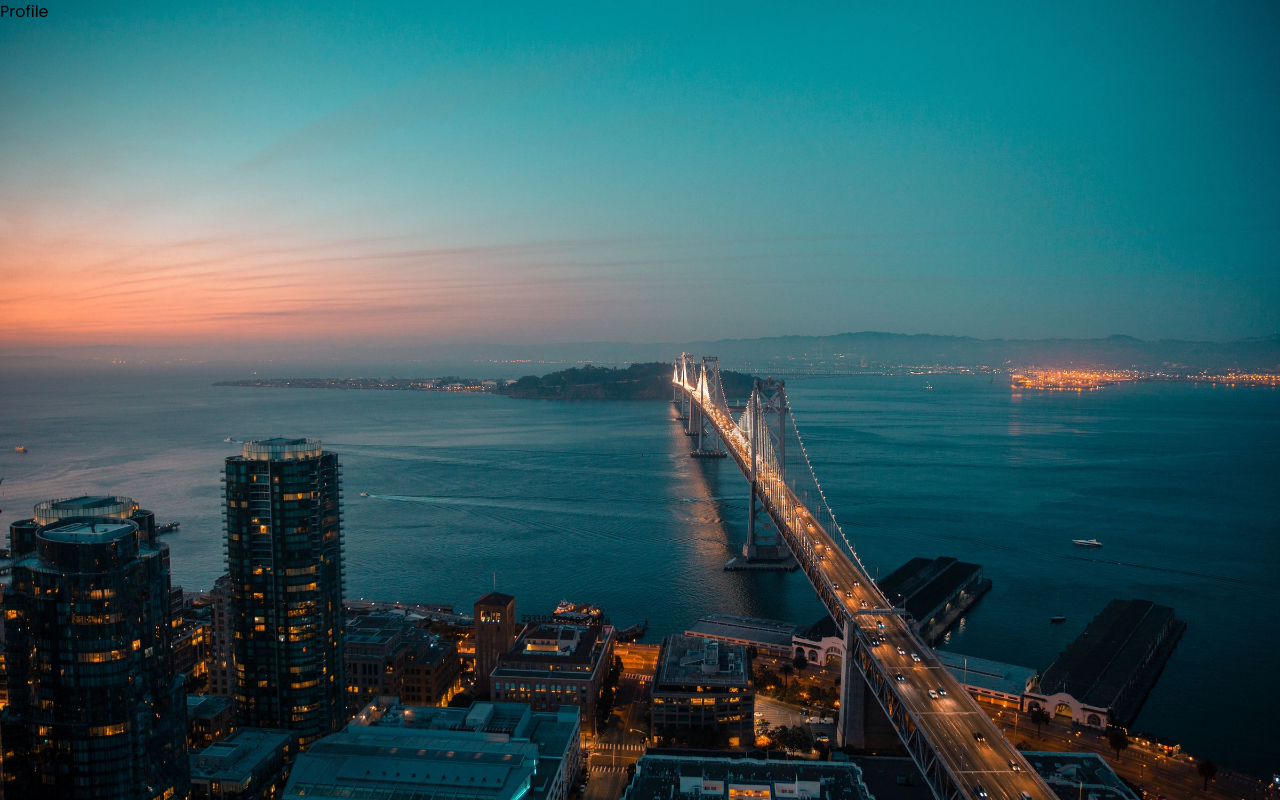
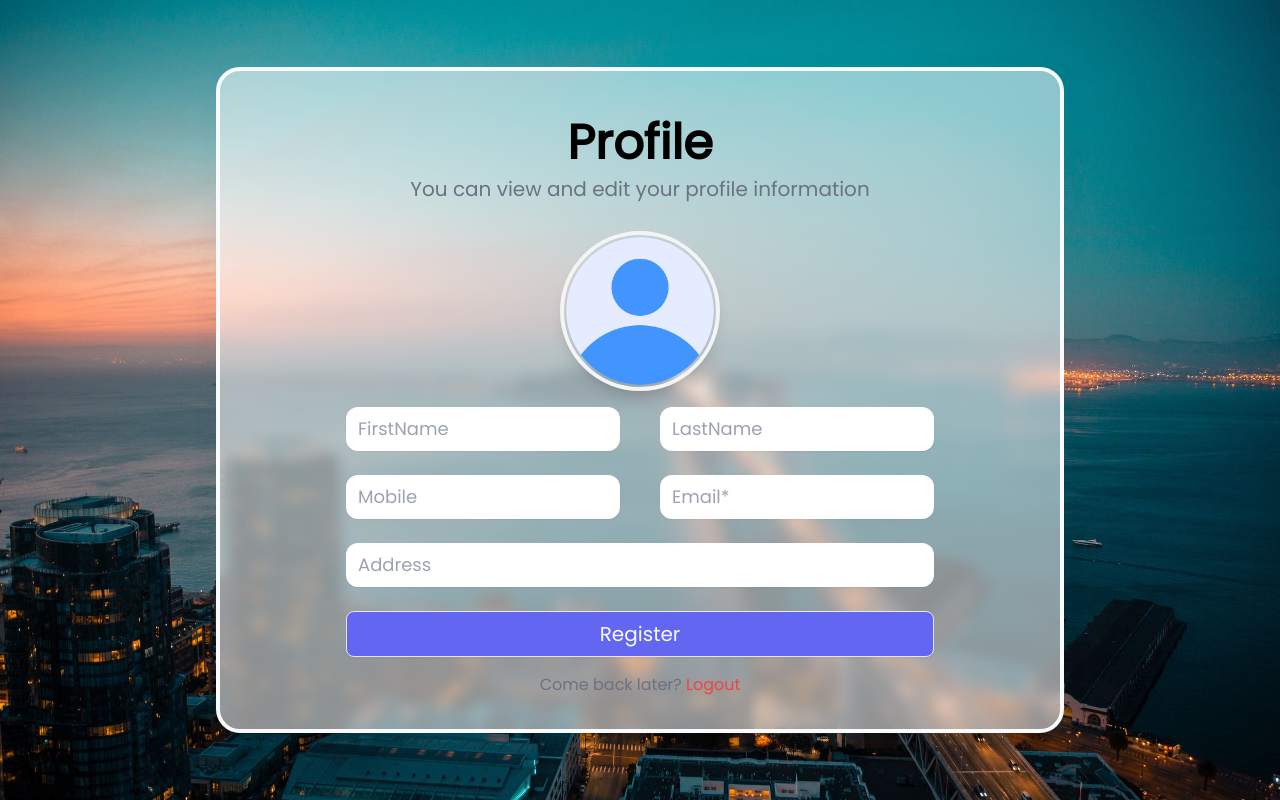
Before and after one commit to yiukuenchu/user-profile-dashboard, a React (Create React App) app in the folder frontend/: page /profile in a window 1280 px wide. Built offline with nearby package versions, Linux system fonts and the light colour scheme.

Commit message:
Implement Profile UI and profile page validation

```diff
--- a/frontend/src/components/Profile.js
+++ b/frontend/src/components/Profile.js
@@ -1,7 +1,125 @@
-import React from 'react'
+import React, { useState } from 'react';
+import { Link } from 'react-router-dom';
+import avatar from '../assets/profile.png';
+import styles from '../styles/Username.module.css';
+import extend from '../styles/Profile.module.css';
+import { Toaster } from 'react-hot-toast';
+import { useFormik } from 'formik';
+import { profileValidate } from '../helper/validate';
+import convertToBase64 from '../helper/convertImage';
 
-export default function Profile(){
-    return(
-        <div>Profile</div>
-    )
+export default function Profile() {
+  const [file, setFile] = useState();
+
+  const formik = useFormik({
+    initialValues: {
+      firstName: '',
+      lastName: '',
+      email: '',
+      mobile: '',
+      address: '',
+    },
+    validate: profileValidate,
+    validateOnBlur: false,
+    validateOnChange: false,
+    onSubmit: async (values) => {
+      values = await Object.assign(values, { profile: file || '' });
+      console.log(values);
+    },
+  });
+
+  /** file upload function */
+  const onUpload = async (e) => {
+    const base64 = await convertToBase64(e.target.files[0]);
+    setFile(base64);
+  };
+
+  return (
+    <div className="container mx-auto">
+      <Toaster position="top-center" reverseOrder={false}></Toaster>
+
+      <div className="flex justify-center items-center h-screen">
+        <div
+          className={`${styles.glass} ${extend.glass}`}
+          style={{ width: '40%', paddingTop: '3em' }}
+        >
+          <div className="title flex flex-col items-center">
+            <h4 className="text-5xl font-bold">Profile</h4>
+            <span className="py-2 text-xl w-2/3 text-center text-gray-500">
+              You can view and edit your profile information
+            </span>
+          </div>
+
+          <form className="py-1" onSubmit={formik.handleSubmit}>
+            <div className="profile flex justify-center py-4">
+              <label htmlFor="profile">
+                <img
+                  src={file || avatar}
+                  className={`${styles.profile_img} ${extend.profile_img}`}
+                  alt="avatar"
+                ></img>
+              </label>
+              <input
+                onChange={onUpload}
+                type="file"
+                id="profile"
+                name="profile"
+              ></input>
+            </div>
+
+            <div className="textbox flex flex-col items-center gap-6">
+              <div className="name flex w-3/4 gap-10">
+                <input
+                  {...formik.getFieldProps('firstName')}
+                  className={`${styles.textbox} ${extend.textbox}`}
+                  type="text"
+                  placeholder="FirstName"
+                ></input>
+                <input
+                  {...formik.getFieldProps('lastName')}
+                  className={`${styles.textbox} ${extend.textbox}`}
+                  type="text"
+                  placeholder="LastName"
+                ></input>
+              </div>
+
+              <div className="name flex w-3/4 gap-10">
+                <input
+                  {...formik.getFieldProps('mobile')}
+                  className={`${styles.textbox} ${extend.textbox}`}
+                  type="text"
+                  placeholder="Mobile"
+                ></input>
+                <input
+                  {...formik.getFieldProps('email')}
+                  className={`${styles.textbox} ${extend.textbox}`}
+                  type="text"
+                  placeholder="Email*"
+                ></input>
+              </div>
+
+              <input
+                {...formik.getFieldProps('address')}
+                className={`${styles.textbox} ${extend.textbox}`}
+                type="text"
+                placeholder="Address"
+              ></input>
+              <button className={styles.btn} type="submit">
+                Register
+              </button>
+            </div>
+
+            <div class="text-center py-4">
+              <span className="text-gray-500">
+                Come back later?{' '}
+                <Link className="text-red-500" to="/">
+                  Logout
+                </Link>
+              </span>
+            </div>
+          </form>
+        </div>
+      </div>
+    </div>
+  );
 }
--- a/frontend/src/helper/validate.js
+++ b/frontend/src/helper/validate.js
@@ -17,6 +17,12 @@
   const errors = usernameVerify({}, values);
   passwordVerify(errors, values);
   emailVerify(errors, values);
+  return errors;
+}
+
+/** validate profile page */
+export async function profileValidate(values) {
+  const errors = emailVerify({}, values);
   return errors;
 }
 
--- /dev/null
+++ b/frontend/src/styles/Profile.module.css
@@ -0,0 +1,11 @@
+.glass {
+  @apply h-5/6 w-5/6;
+}
+
+.profile_img {
+  @apply w-40 cursor-pointer;
+}
+
+.textbox {
+  @apply w-3/4;
+}
```
